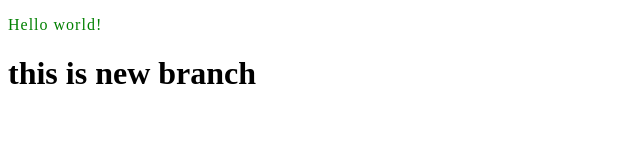
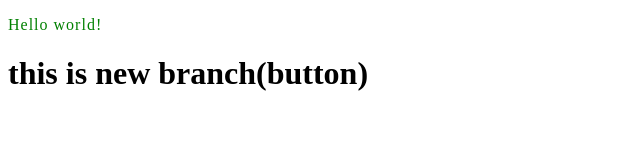
Before and after one commit to fuzail70/local, a plain HTML site: page index.html in a window 1280 px wide. Shown: the whole page, without its empty margins (0-640 px from the left). Drawn offline with Linux system fonts and the light colour scheme.

```diff
--- a/index.html
+++ b/index.html
@@ -8,7 +8,7 @@
 </head>
 <body>
     <p>Hello world!</p>
-    <h1>this is new branch</h1>
+    <h1>this is new branch(button)</h1>
 
 </body>
 </html>
```
